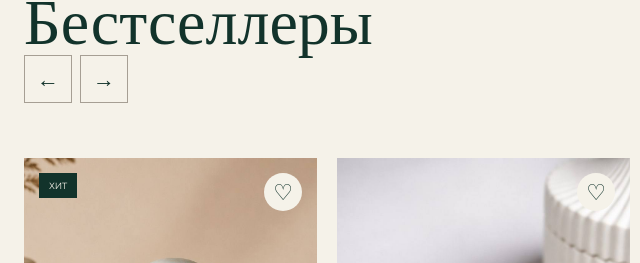
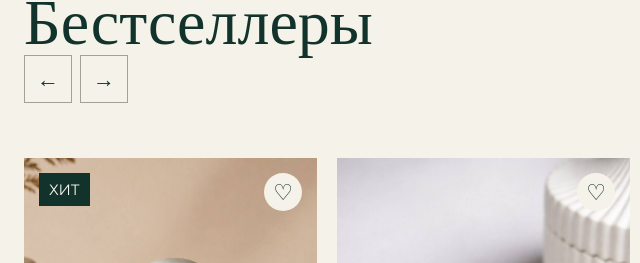
Before and after one commit to Viktor1495/heart-fragrance, a plain HTML site: page index.html in a window 1280 px wide. Shown: the part 2729-2992 px from the top of the page, 0-640 px from the left. Drawn offline with nearby package versions, Linux system fonts and the light colour scheme.

Commit message:
Update style.css

```diff
--- a/css/style.css
+++ b/css/style.css
@@ -847,7 +847,7 @@ p {
     padding: 7px 10px;
     background: var(--emerald);
     color: var(--cream);
-    font-size: 9px;
+    font-size: 15px;
     text-transform: uppercase;
 }
 
```
